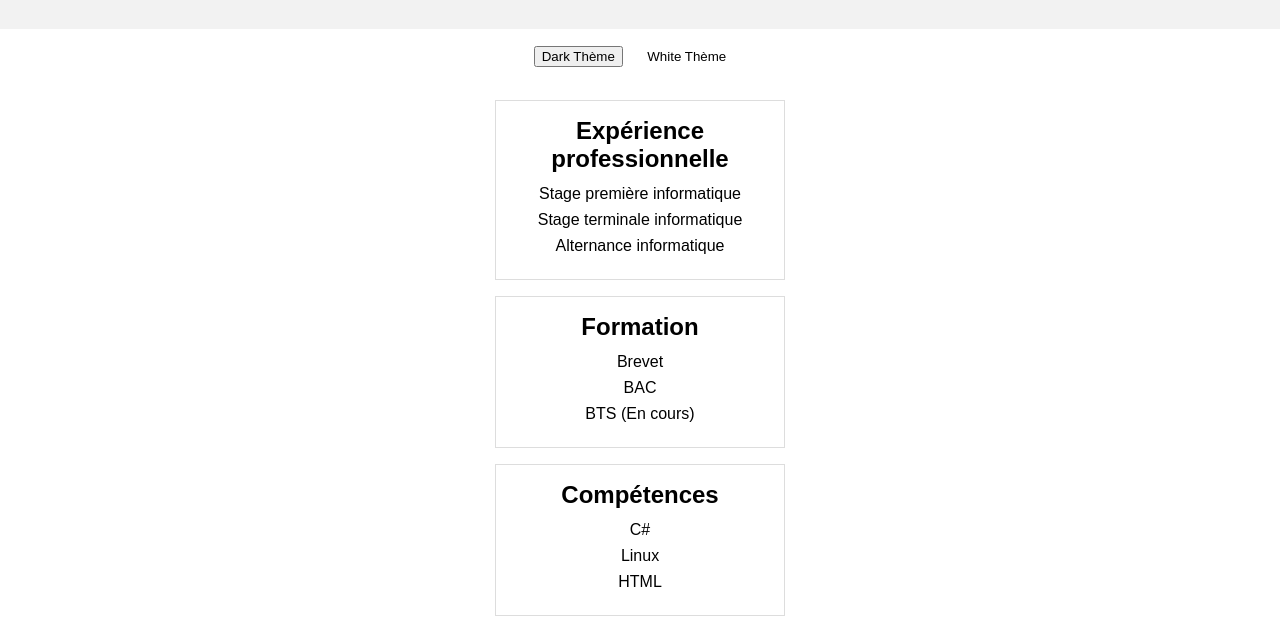
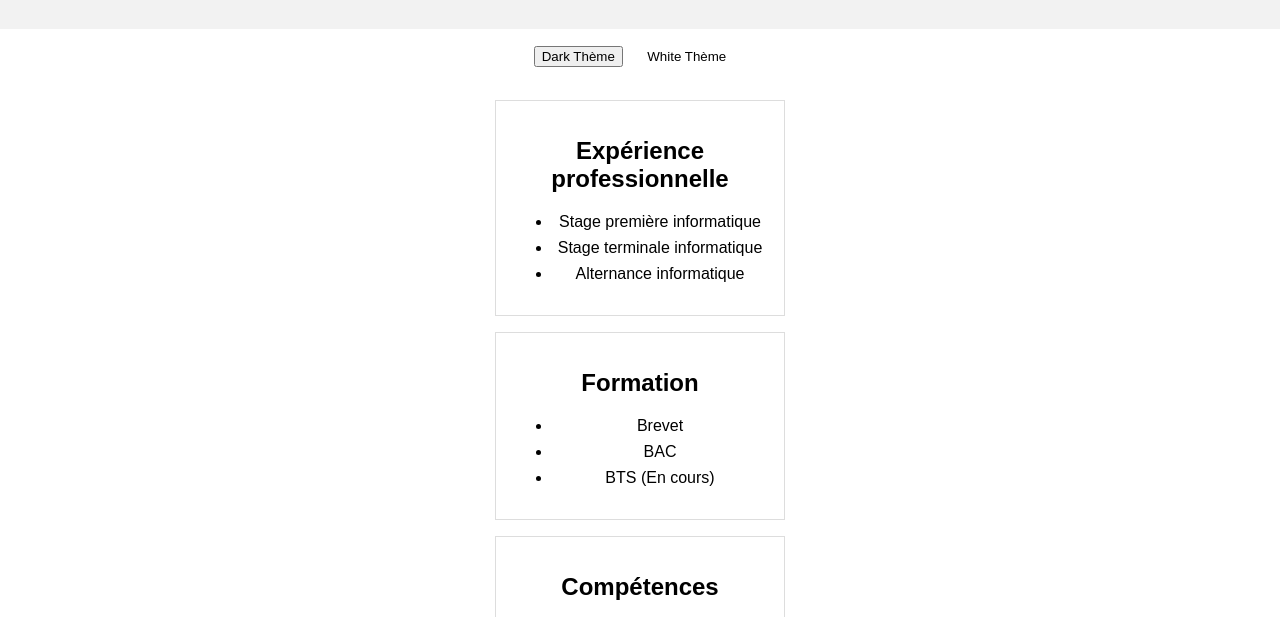
Before and after one commit to ThomasT421/CV.github.io, a plain HTML site: page index.html in a window 1280 px wide. Shown: the part 90-707 px from the top of the page. Drawn offline with Linux system fonts and the light colour scheme.

Commit message:
Update style.css

```diff
--- a/style.css
+++ b/style.css
@@ -23,9 +23,9 @@ section {
     display: block;
 }
 
-section h2 {
+/*section h2 {
     margin: 0 0 0.5em 0;
-    text-align: center;
+    text-align: center;*/
 }
 
 section ul {
```
